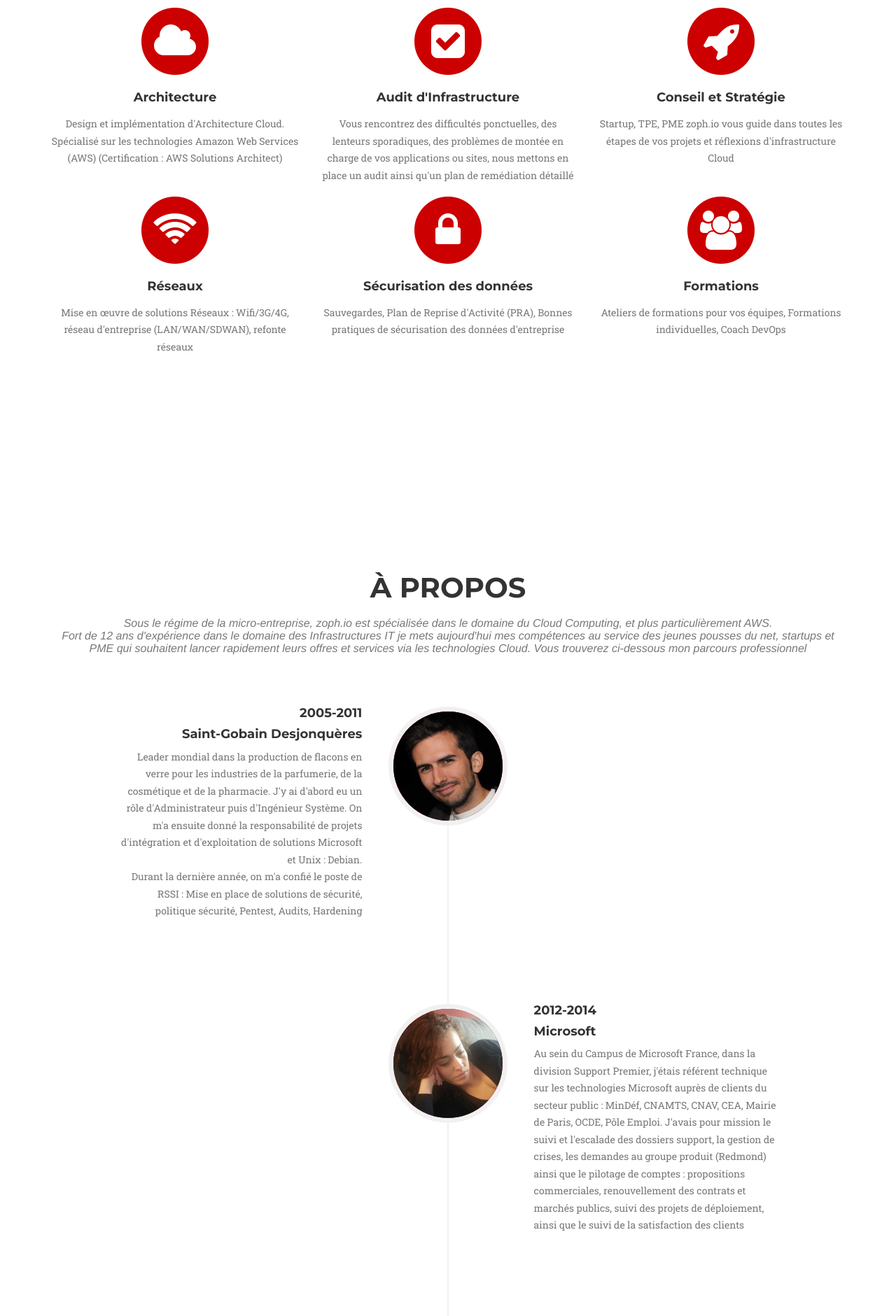
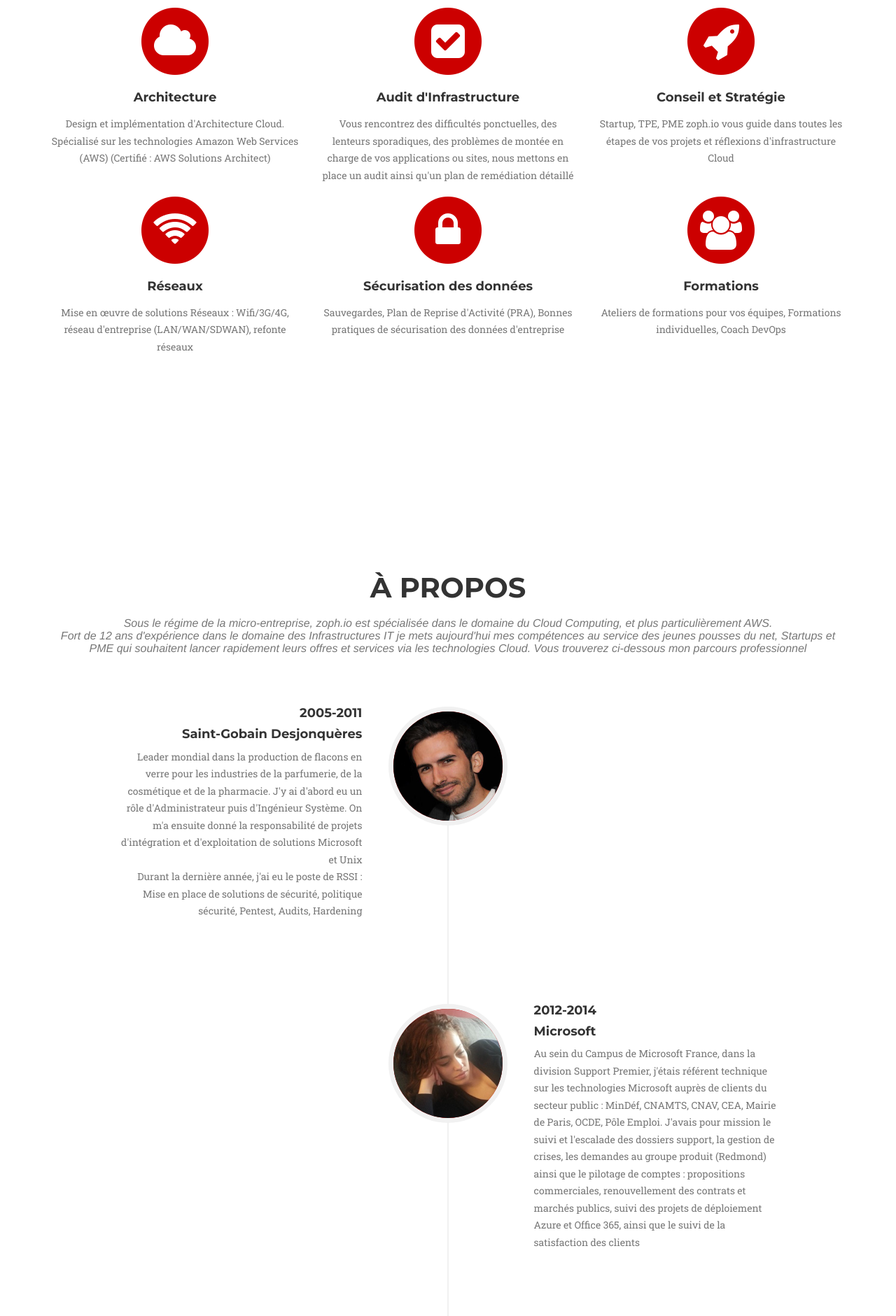
Before and after one commit to zoph-io/landing-page, a website: page index.html in a window 1280 px wide. Shown: the part 1061-2942 px from the top of the page at 70% size. Drawn offline with nearby package versions, Linux system fonts and the light colour scheme; files whose address does not match are found by name; a web font is replaced by a local one.

Commit message:
selector ++

```diff
--- a/index.html
+++ b/index.html
@@ -103,7 +103,7 @@
                         <i class="fa fa-cloud fa-stack-1x fa-inverse"></i>
                     </span>
                     <h4 class="service-heading">Architecture</h4>
-                    <p class="text-muted">Design et implémentation d'Architecture Cloud. Spécialisé sur les technologies Amazon Web Services (AWS) (Certification : AWS Solutions Architect)</p>
+                    <p class="text-muted">Design et implémentation d'Architecture Cloud. Spécialisé sur les technologies Amazon Web Services (AWS) (Certifié : AWS Solutions Architect)</p>
                 </div>
                 <div class="col-md-4">
                     <span class="fa-stack fa-4x">
@@ -157,7 +157,7 @@
             <div class="row">
                 <div class="col-lg-12 text-center">
                     <h2 class="section-heading">à propos</h2>
-                    <h3 class="section-subheading text-muted">Sous le régime de la micro-entreprise, zoph.io est spécialisée dans le domaine du Cloud Computing, et plus particulièrement AWS.<br /> Fort de 12 ans d'expérience dans le domaine des Infrastructures IT je mets aujourd'hui mes compétences au service des jeunes pousses du net, startups et PME qui souhaitent lancer rapidement leurs offres et services via les technologies Cloud. Vous trouverez ci-dessous mon parcours professionnel</h3>
+                    <h3 class="section-subheading text-muted">Sous le régime de la micro-entreprise, zoph.io est spécialisée dans le domaine du Cloud Computing, et plus particulièrement AWS.<br /> Fort de 12 ans d'expérience dans le domaine des Infrastructures IT je mets aujourd'hui mes compétences au service des jeunes pousses du net, Startups et PME qui souhaitent lancer rapidement leurs offres et services via les technologies Cloud. Vous trouverez ci-dessous mon parcours professionnel</h3>
                 </div>
             </div>
             <div class="row">
@@ -173,7 +173,7 @@
                                     <h4 class="subheading">Saint-Gobain Desjonquères</h4>
                                 </div>
                                 <div class="timeline-body">
-                                    <p class="text-muted">Leader mondial dans la production de flacons en verre pour les industries de la parfumerie, de la cosmétique et de la pharmacie. J'y ai d'abord eu un rôle d'Administrateur puis d'Ingénieur Système. On m'a ensuite donné la responsabilité de projets d'intégration et d'exploitation de solutions Microsoft et Unix : Debian. <br />Durant la dernière année, on m'a confié le poste de RSSI : Mise en place de solutions de sécurité, politique sécurité, Pentest, Audits, Hardening</p>
+                                    <p class="text-muted">Leader mondial dans la production de flacons en verre pour les industries de la parfumerie, de la cosmétique et de la pharmacie. J'y ai d'abord eu un rôle d'Administrateur puis d'Ingénieur Système. On m'a ensuite donné la responsabilité de projets d'intégration et d'exploitation de solutions Microsoft et Unix<br />Durant la dernière année, j'ai eu le poste de RSSI : Mise en place de solutions de sécurité, politique sécurité, Pentest, Audits, Hardening</p>
                                 </div>
                             </div>
                         </li>
@@ -187,7 +187,7 @@
                                     <h4 class="subheading">Microsoft</h4>
                                 </div>
                                 <div class="timeline-body">
-                                    <p class="text-muted">Au sein du Campus de Microsoft France, dans la division Support Premier, j'étais référent technique sur les technologies Microsoft auprès de clients du secteur public : MinDéf, CNAMTS, CNAV, CEA, Mairie de Paris, OCDE, Pôle Emploi. J'avais pour mission le suivi et l'escalade des dossiers support, la gestion de crises, les demandes au groupe produit (Redmond) ainsi que le pilotage de comptes : propositions commerciales, renouvellement des contrats et marchés publics, suivi des projets de déploiement, ainsi que le suivi de la satisfaction des clients</p>
+                                    <p class="text-muted">Au sein du Campus de Microsoft France, dans la division Support Premier, j'étais référent technique sur les technologies Microsoft auprès de clients du secteur public : MinDéf, CNAMTS, CNAV, CEA, Mairie de Paris, OCDE, Pôle Emploi. J'avais pour mission le suivi et l'escalade des dossiers support, la gestion de crises, les demandes au groupe produit (Redmond) ainsi que le pilotage de comptes : propositions commerciales, renouvellement des contrats et marchés publics, suivi des projets de déploiement Azure et Office 365, ainsi que le suivi de la satisfaction des clients</p>
                                 </div>
                             </div>
                         </li>
@@ -215,7 +215,7 @@
                                     <h4 class="subheading">Création de zoph.io</h4>
                                 </div>
                                 <div class="timeline-body">
-                                    <p class="text-muted">En Février 2017, je décide de lancer un projet entrepreneurial en parallèle de mon activité via une micro-entreprise afin d'aider de jeunes entreprises et PME à bien démarrer leurs réflexions, et migrations vers les technologies Cloud</p>
+                                    <p class="text-muted">En Février 2017, je décide de lancer mon projet entrepreneurial en parallèle de mon activité via une micro-entreprise afin d'aider de jeunes entreprises et PME à bien démarrer leurs réflexions, et migrations vers ces technologies Cloud</p>
                                 </div>
                             </div>
                         </li>
```
